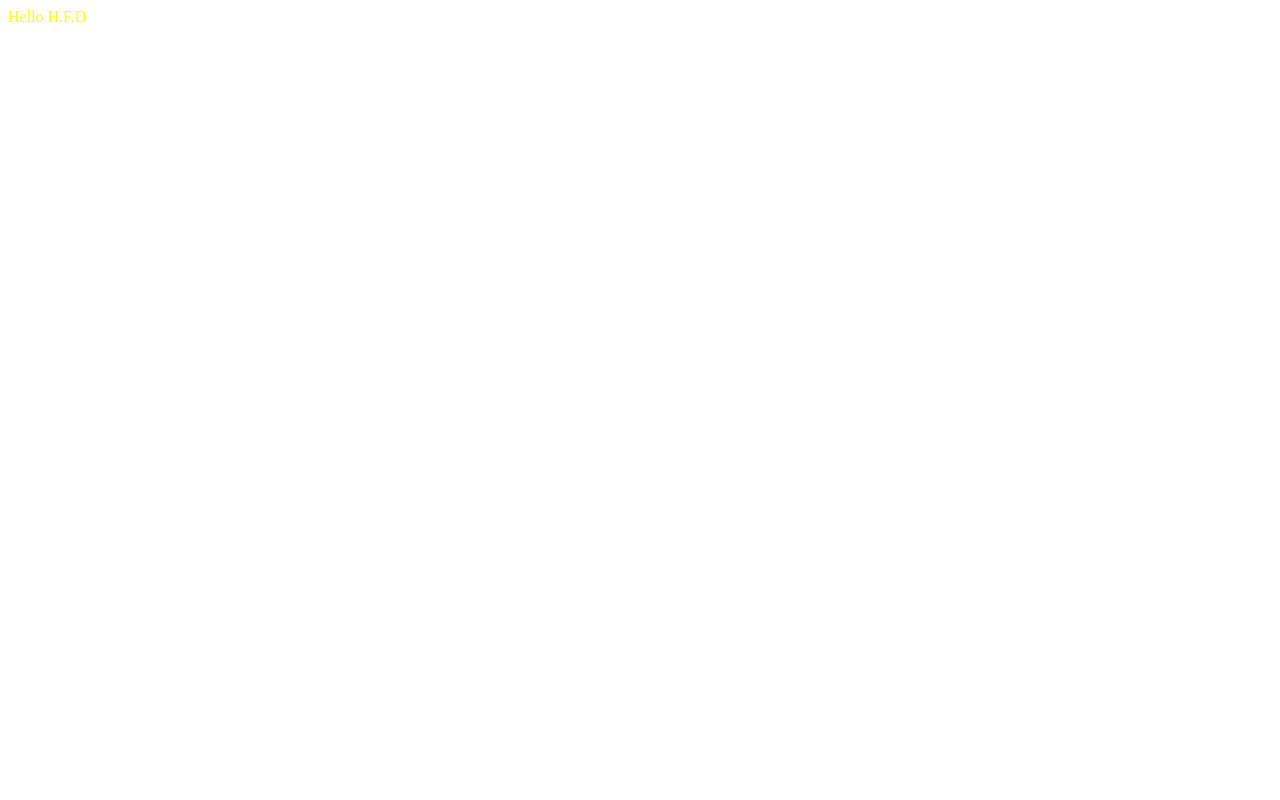
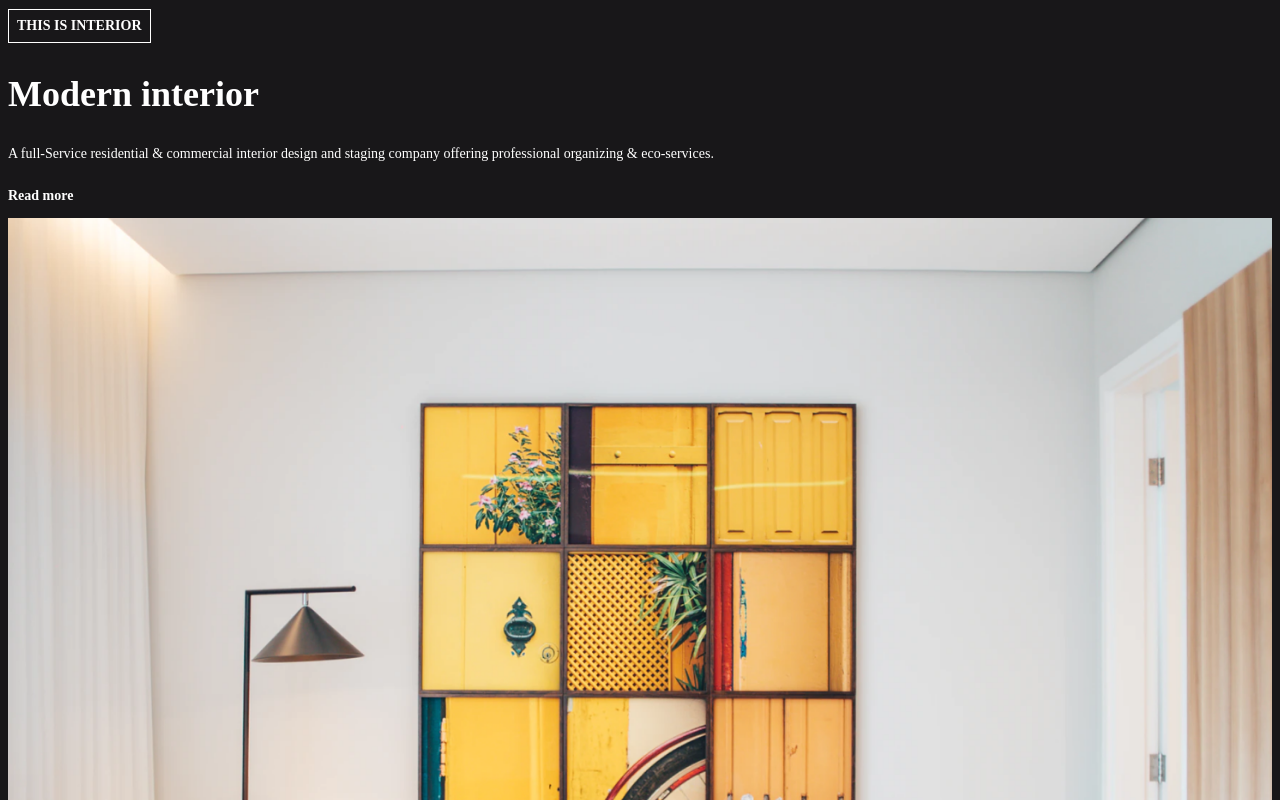
Before and after one commit to voromahery/interior-consultant, a website: page webroot/index.html in a window 1280 px wide. Shown: the top 800 px of the page. Drawn offline with Linux system fonts and the light colour scheme.

Commit message:
Added background color and change font size

```diff
--- /dev/null
+++ b/scss/_default.scss
@@ -0,0 +1,18 @@
+ul {
+    list-style: none;
+    padding: 0;
+}
+
+img {
+    max-width: 100%;
+}
+
+figure {
+    margin: auto;
+}
+
+body {
+    color: #FFFFFF;
+    background-color: #181719;
+    font-size: 14px;
+}
--- a/scss/_header.scss
+++ b/scss/_header.scss
@@ -1,3 +1,27 @@
-header {
-    color: yellow;
+.masthead__heading {
+    text-transform: uppercase;
+    font-size: 14px;
+    padding: 8px;
+    border: solid 1px #FFFFFF;
+    max-width: max-content;
 }
+
+.header__article--heading {
+    font-size: 36px;
+}
+
+.header__article--paragraph {
+    margin-top: 25px;
+    margin-bottom: 25px;
+    font-weight: 300;
+}
+.header__article--paragraph,
+.more {
+    line-height: 17px;
+}
+
+.more {
+    text-decoration: none;
+    font-weight: 600;
+    color: #FFFFFF;
+}
--- /dev/null
+++ b/scss/_navigation.scss
@@ -0,0 +1,3 @@
+nav {
+    display: none;
+}
--- a/scss/index.scss
+++ b/scss/index.scss
@@ -1 +1,3 @@
+@import "./default.scss";
 @import "./header.scss";
+@import "./navigation.scss";
--- a/webroot/index.html
+++ b/webroot/index.html
@@ -1,12 +1,73 @@
 <!DOCTYPE html>
 <html lang="en">
+
 <head>
     <meta charset="UTF-8">
     <meta name="viewport" content="width=device-width">
     <link rel="stylesheet" href="./css/index.css">
-    <title>Document</title>
+    <title>Interior</title>
 </head>
+
 <body>
-    <header>Hello H.F.D</header>
+    <header class="masthead">
+        <h1 class="masthead__heading">This is interior</h1>
+        <nav class="navigation">
+            <ul class="navigation__list">
+                <li class="navigation__list-item">
+                    <a href="/" class="list__item--link">Home</a>
+                </li>
+                <li class="navigation__list-item">
+                    <a href="/" class="list__item--link">collection</a>
+                </li>
+                <li class="navigation__list-item">
+                    <a href="/" class="list__item--link">About</a>
+                </li>
+                <li class="navigation__list-item">
+                    <a href="/" class="list__item--link">Contact</a>
+                </li>
+            </ul>
+        </nav>
+    </header>
+    <main>
+        <header class="header">
+            <article class="header__article">
+                <h2 class="header__article--heading">Modern interior</h2>
+                <p class="header__article--paragraph">
+                    A full-Service residential & commercial interior design and staging company offering professional
+                    organizing & eco-services.
+                </p>
+            </article>
+            <div>
+                <p>
+                    <a href="/" class="more">Read more</a>
+                </p>
+            </div>
+        </header>
+        <div class="wrapper">
+            <figure>
+                <picture>
+                    <img src="./images/photo1.png" alt="room-with-beautifull-pillow">
+                </picture>
+            </figure>
+            <div>
+                <div class="profile__wrapper">
+                    <img class="profile__person--image" src="./images/photo2.png" alt="smiling-girl">
+                    <div class="person__about">
+                        <span class="person__about--name">Aliza Webber</span>
+                        <small class="person__about--job">Interior designer</small>
+                    </div>
+                    <h3 class="date">
+                        Designed in 2020 by Aliza Webber
+                    </h3>
+                </div>
+            </div>
+        </div>
+    </main>
+    <footer>
+        <p>
+            <a href="">H. Daniel Fabrice @ DevChallenges.io</a>
+        </p>
+    </footer>
 </body>
+
 </html>
```
Also changed, not shown: webroot/css/index.css.
